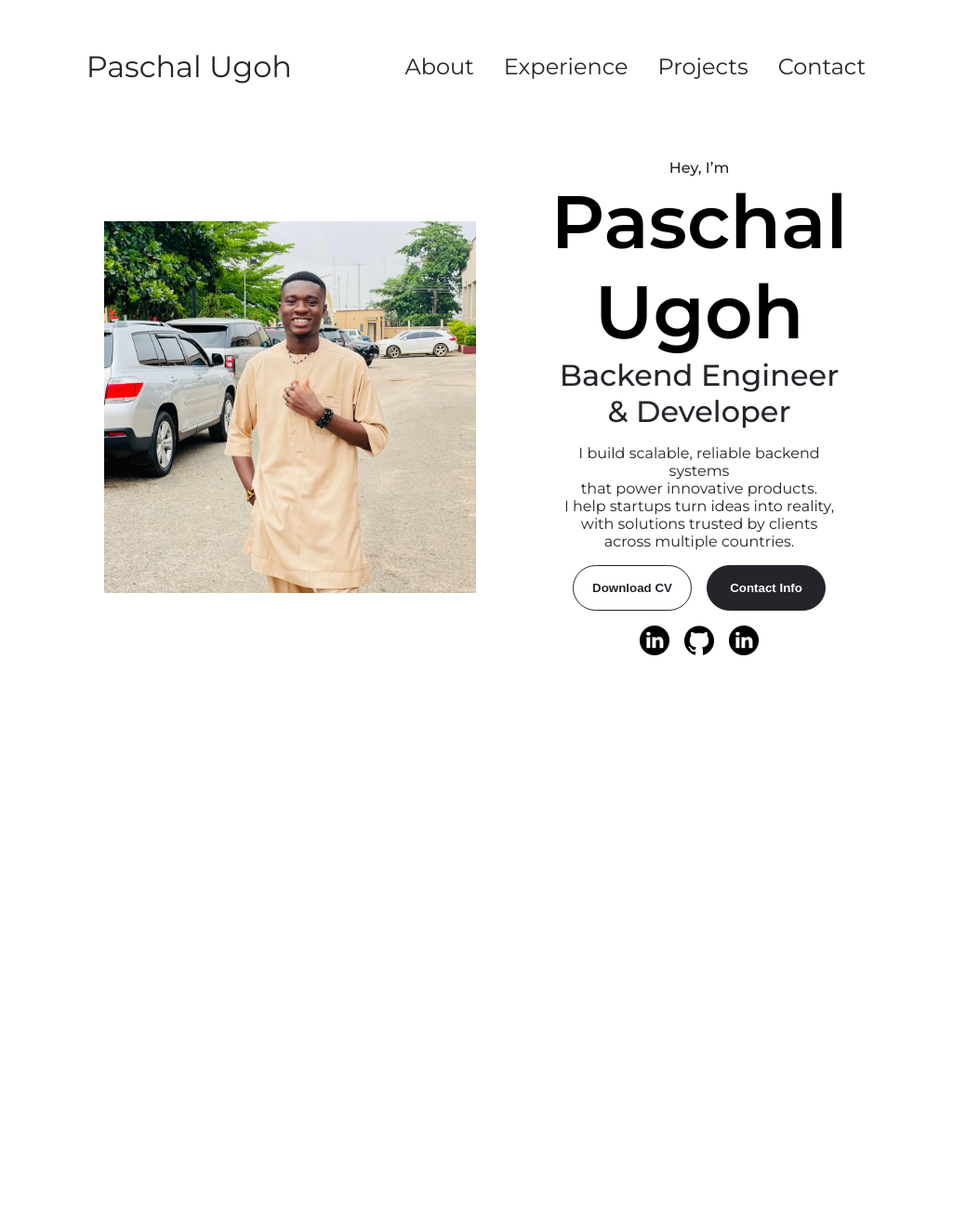
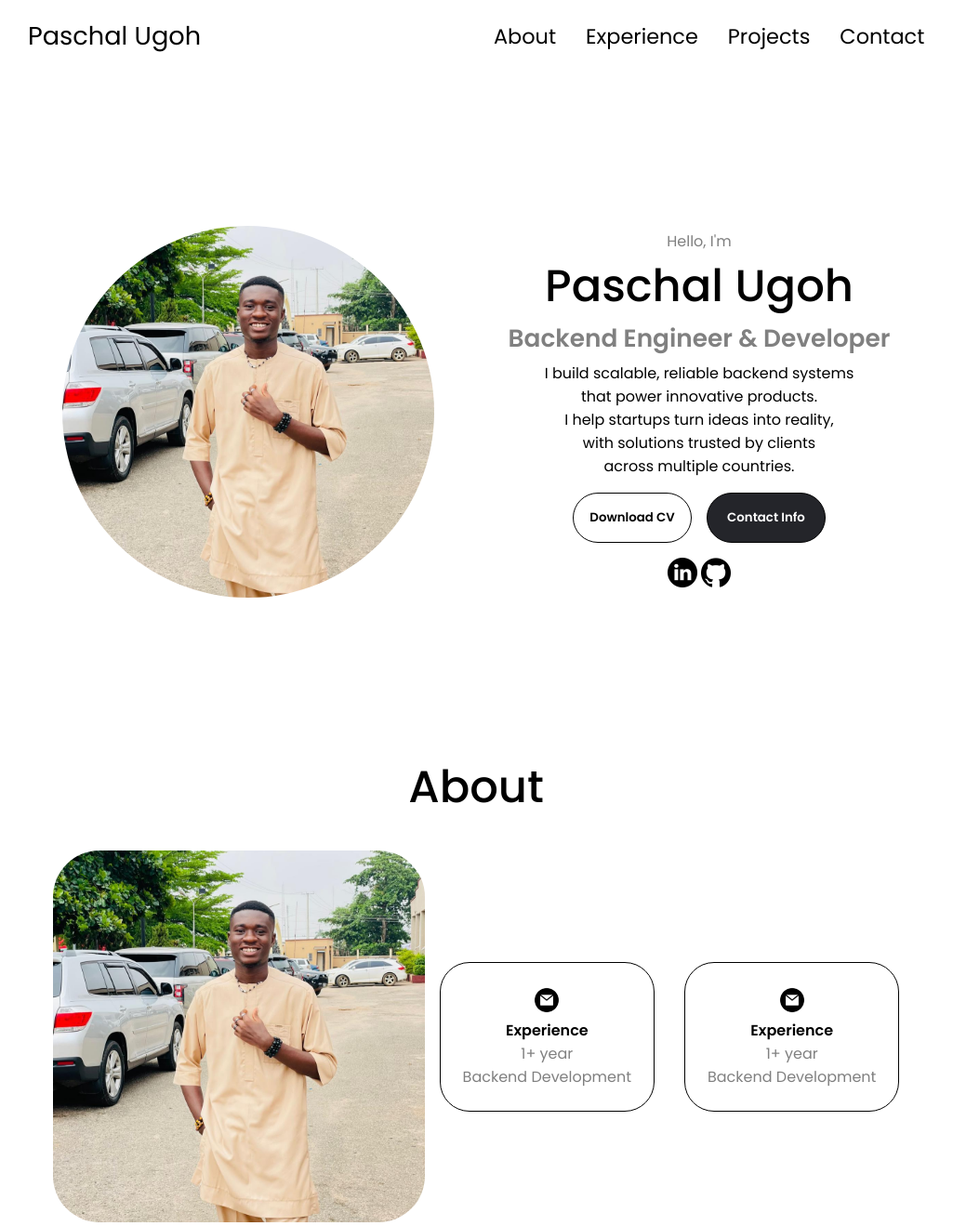
Before and after one commit to UgohP/paskytech, a website built with Vite: page frontend/index.html in a window 1280 px wide. Shown: the part 29-1348 px from the top of the page at 93% size, without its empty margins (128-1153 px from the left). Before the commit the page ends 800 px from the top, so only its background shows below. Built offline with nearby package versions, Linux system fonts and the light colour scheme.

Commit message:
done with th about section but will still edit it

```diff
--- /dev/null
+++ b/frontend/css/sections/about.css
@@ -0,0 +1,51 @@
+#about{
+    margin-top: 4vh;
+    position: relative;
+}
+
+.about-content{
+    margin-top: 2rem;
+    display: flex;
+    gap: 1rem;
+    justify-content: center;
+}
+
+.about-img{
+    display: flex;
+    width: 400px;
+    height: 400px;
+    margin: auto 0;
+}
+
+.about-img img{
+    border-radius: 50px;
+}
+
+.about-text-container{
+    display: flex;
+    gap: 2rem;
+    align-self: center;
+}
+
+.about-exp{
+    flex: 1;
+    border: var(--black) 1px solid;
+    padding: 1.5rem;
+    border-radius: 2rem;
+    /* width: 12rem; */
+    /* height: 9rem; */
+    text-align: center;
+    /* flex-wrap: wrap; */
+}
+
+.exp-txt1{
+    font-family: var(--poppins-sans);
+    color: var(--black);
+    font-weight: 600;
+}
+
+.exp-txt2{
+    font-family: var(--poppins-sans);
+    font-weight: 400;
+    color: var(--grey);
+}
--- a/frontend/css/sections/header.css
+++ b/frontend/css/sections/header.css
@@ -1,117 +1,109 @@
-/* DESKTOP NAV */
-
-nav,
-.nav-links {
+nav, .desktop-menu{
     display: flex;
 }
 
-nav {
+nav{
     justify-content: space-around;
+    height: 17vh;
     align-items: center;
-  height: 17vh;
 }
 
-.nav-links {
-  gap: 2rem;
-  list-style: none;
-  font-size: 1.5rem;
+.logo-container h1{
+    font-family: var(--poppins-sans);
+    font-weight: 400;
+    font-size: 1.7rem;
+    color: var(--black);
 }
 
-a {
-  color: var(--primary-color);
-  text-decoration: none;
-  text-decoration-color: white;
+.logo-container h1:hover{
+    cursor: default;
 }
 
-a:hover {
+.desktop-menu{
+    display: flex;
+    gap: 2rem;
+}
+
+
+.desktop-menu li a{
+    font-size: 1.4rem;
+    color: var(--black);
+    font-weight: 400;
+    font-family: var(--poppins-sans);
+}
+
+.desktop-menu li a:hover{
+    cursor: pointer;
     color: var(--secondary-color);
     font-weight: 500;
 }
 
-.logo {
-  font-size: 2rem;
-}
-
-.logo:hover {
-  cursor: default;
-}
-
-/* HAMBURGER MENU */
-
-#hamburger-nav {
+#mobile-nav{
     display: none;
 }
 
-.hamburger-menu {
+.mobile-menu{
     position: relative;
     display: inline-block;
 }
 
-.hamburger-icon {
+.mobile-icon {
     display: flex;
     flex-direction: column;
     justify-content: space-between;
+    width: 30px;
     height: 24px;
-  width: 30px;
     cursor: pointer;
 }
 
-.hamburger-icon span {
+.mobile-icon span{
     width: 100%;
     height: 2px;
-  background-color: var(--primary-color);
+    background-color: var(--black);
     transition: all 0.3 ease-in-out;
 }
 
-.menu-links {
+.mobile-links{
     position: absolute;
+    width: fit-content;
     top: 100%;
     right: 0;
     background-color: white;
-  width: fit-content;
     max-height: 0;
     overflow: hidden;
     transition: all 0.3 ease-in-out;
+
 }
 
-.menu-links a {
+.mobile-links a{
     display: block;
     padding: 10px;
+    font-family: var(--poppins-sans);
+    font-weight: 400;
+    font-size: 1.4rem;
+    color: var(--black);
     text-align: center;
-  font-size: 1.5rem;
-  color: var(--primary-color);
-  text-decoration: none;
     transition: all 0.3 ease-in-out;
 }
 
-.menu-links li {
-  list-style: none;
+.mobile-links a:hover{
+    cursor: pointer;
+    color: var(--secondary-color);
+    font-weight: 500;
 }
 
-.menu-links.open {
+.mobile-links.open{
     max-height: 300px;
 }
 
-.hamburger-icon.open span:first-child {
+.mobile-icon.open span:first-child{
     transform: rotate(45deg) translate(10px, 5px);
 }
 
-.hamburger-icon.open span:nth-child(2) {
+.mobile-icon.open span:nth-child(2){
     opacity: 0;
 }
 
-.hamburger-icon.open span:last-child {
+.mobile-icon.open span:last-child{
     transform: rotate(-45deg) translate(10px, -5px);
 }
-
-.hamburger-icon span:first-child {
-  transform: none;
-}
-
-.hamburger-icon span:first-child {
-  opacity: 1;
-}
-
-.hamburger-icon span:first-child {
-  transform: none;
-}
--- a/frontend/css/sections/hero.css
+++ b/frontend/css/sections/hero.css
@@ -1,96 +1,97 @@
 .hero{
     display: flex;
+    gap: 5rem;
     justify-content: center;
-    gap: 5rem;
-    height: 70vh;
+    align-items: center;
+    height: 80vh;
+    font-family: var(--poppins-sans);
 }
 
-.hero__pic-container{
+.hero-img{
     display: flex;
-    justify-content: center;
     height: 400px;
     width: 400px;
-    margin: auto 0;
+    margin: auto, 0;
 }
 
-.hero__text{
+.hero-img img{
+    border-radius: 100%;
+}
+
+.hero__content{
     align-self: center;
     text-align: center;
 }
 
-.hero__text p{
-    font-weight: 500;
+.hero__content-txt1{
+    font-weight: 400;
+    color: var(--grey);
 }
 
-.hero__text__p3{
-    text-align: center;
-    display: flex;
-    flex-direction: column;
+.title{
+    color: var(--black);
+    font-weight: 500;
+    font-size: 3rem;
 }
 
-.hero__text__p2{
-    text-align: center;
-    font-size: 2rem;
-    margin-bottom: 1rem;
-    color: var(--primary-color);
-    font-weight: 600;
+.hero__content-txt3{
+    font-weight: 800;
+    font-size: 1.65rem;
+    color: var(--grey);
+    margin-bottom: 0.3rem;
 }
 
-.hero__text__title{
-    text-align: center;
-    font-size: 5rem;
-    color: black;
-    font-weight: 600;
+.hero__content-txt4{
+    font-weight: 800;
+    color: var(--grey);
+    margin-bottom: 3rem;
 }
 
-#socials-container{
+.hero__content-txt4 p{
+    font-size: 1rem;
+    font-weight: 400;
+    color: var(--grey);
+    margin-bottom: 3rem;
+}
+
+.social-containers{
     display: flex;
     justify-content: center;
     margin-top: 1rem;
     gap: 1rem;
 }
 
-.socials-icon{
-    cursor: pointer;
-    height: 2rem;
-}
-
 .btn-container{
-    margin-top: 1rem;
     display: flex;
     justify-content: center;
     gap: 1rem;
+    margin-bottom: 1rem;
+    margin-top: 1rem;
 }
 
 .btn{
-    font-weight: 600;
-    transition: all 300ms ease;
     padding: 1rem;
     width: 8rem;
     border-radius: 2rem;
+    font-weight: 600;
+    font-family: var(--poppins-sans);
+    border: var(--black) 0.1rem solid;
+    transition: all 300ms ease;
 }
 
-.btn-color-1, .btn-color-2{
-    border: var(--primary-color) 0.1rem solid;
-}
-
-.btn-color-1:hover, .btn-color-2:hover{
+.btn:hover{
     cursor: pointer;
 }
 
-.btn-color-1, .btn-color-2:hover{
-    background: var(--primary-color);
-    color: #fff;
+.download-btn{
+    background: transparent;
 }
 
-.btn-color-1:hover{
-    background: black;
+.contact-btn, .download-btn:hover{
+    background: var(--primary-color);
+    color: white;
 }
 
-.btn-color-2{
-    background: none;
+.contact-btn:hover{
+    background: var(--black);
 }
-
-.btn-color-2:hover{
-    border: var(--primary-color) 0.1rem solid
-}
--- a/frontend/css/style.css
+++ b/frontend/css/style.css
@@ -1,15 +1,20 @@
 @import url('https://fonts.googleapis.com/css2?family=Montserrat:ital,wght@0,100..900;1,100..900&display=swap');
-
+@import url("https://fonts.googleapis.com/css2?family=Poppins:wght@300;400;500;600&display=swap");
 
 /* other css file imports */
 @import url('sections/header.css');
 @import url('sections/hero.css');
+@import url('sections/about.css');
+
 
 /* css variables */
 :root{
     --montserrat-sans: "Montserrat", sans-serif;
+    --poppins-sans: "Poppins", sans-serif;
     --primary-color: #24252A;
     --secondary-color: #092B9C;
+    --black: black;
+    --grey: grey;
 }
 
 *{
@@ -17,20 +22,16 @@
     padding: 0;
     list-style: none;
     text-decoration: none;
-    color: var(--primary-color);
 }
 
 body{
-    font-family: var(--montserrat-sans);
+    box-sizing: border-box;
 }
 
 html{
     scroll-behavior: smooth;
 }
 
-p{
-    color: var(--primary-color)
-}
 
 a .btn{
     transition: all 300ms ease;
@@ -38,19 +39,33 @@ a .btn{
 
 section{
     padding-top: 4vh;
+    box-sizing: border-box;
     height: 96vh;
-    margin: 0 10rem;
-    box-sizing: border-box;
-    min-height: fit-content;
+    margin: auto 0;
+}
+
+.title{
+    font-family: var(--poppins-sans);
+    color: var(--black);
+    font-weight: 500;
+    font-size: 3rem;
+    text-align: center;
+}
+
+/* ICONS */
+
+.icon {
+  cursor: pointer;
+  height: 2rem;
 }
 
 
-/* Media queries */
+/* Media Queries */
 @media screen and (max-width: 1200px) {
-  #desktop-nav {
-    display: none;
-  }
-  #hamburger-nav {
-    display: flex;
-  }
+    #desktop-nav{
+        display: none;
+    }
+    #mobile-nav{
+        display: flex;
+    }
 }
--- a/frontend/index.html
+++ b/frontend/index.html
@@ -8,11 +8,13 @@
     <link rel="stylesheet" href="css/style.css" />
   </head>
   <body>
-    <section class="background-header-and-hero">
+    <header>
       <nav id="desktop-nav">
-      <div class="logo">Paschal Ugoh</div>
+        <div class="logo-container">
+          <h1 data-aos="flip-up">Paschal Ugoh</h1>
+        </div>
         <div>
-        <ul class="nav-links">
+          <ul class="desktop-menu" data-aos="fade-down">
             <li><a href="#about">About</a></li>
             <li><a href="#experience">Experience</a></li>
             <li><a href="#projects">Projects</a></li>
@@ -20,15 +22,18 @@
           </ul>
         </div>
       </nav>
-    <nav id="hamburger-nav">
-      <div class="logo">Paschal Ugoh</div>
-      <div class="hamburger-menu">
-        <div class="hamburger-icon" onclick="toggleMenu()">
+
+      <nav id="mobile-nav">
+        <div class="logo-container">
+          <h1 data-aos="flip-up">Paschal Ugoh</h1>
+        </div>
+        <div class="mobile-menu">
+          <div class="mobile-icon" onclick="toggleMenu()">
             <span></span>
             <span></span>
             <span></span>
           </div>
-        <div class="menu-links">
+          <div class="mobile-links">
             <li><a href="#about" onclick="toggleMenu()">About</a></li>
             <li><a href="#experience" onclick="toggleMenu()">Experience</a></li>
             <li><a href="#projects" onclick="toggleMenu()">Projects</a></li>
@@ -36,40 +41,83 @@
           </div>
         </div>
       </nav>
+    </header>
 
     <section class="hero">
-      <div class="hero__pic-container">
-        <img src="./assets/handsome.jpg" alt="Paschal Ugoh">
+      <div class="hero-img">
+        <img
+          src="./assets/handsome.jpg"
+          alt="Paschal Ugoh"
+          data-aos="fade-right"
+        />
       </div>
-
-      <div class="hero__text">
-        <p class="hero__text__p1">Hey, I’m</p>
-        <h1 class="hero__text__title">Paschal Ugoh</h1>
-        <p class="hero__text__p2">Backend Engineer & Developer</p>
-        <p class="hero__text__p3">
-          <div>
-            I build scalable, reliable backend systems
+      <div class="hero__content" data-aos="fade-left">
+        <p class="hero__content-txt1">Hello, I'm</p>
+        <h1 class="title">Paschal Ugoh</h1>
+        <h3 class="hero__content-txt3">Backend Engineer & Developer</h3>
+        <div class="hero_content-txt4">
+          <p>I build scalable, reliable backend systems</p>
+          <p>that power innovative products.</p>
+          <p>I help startups turn ideas into reality,</p>
+          <p>with solutions trusted by clients</p>
+          <p>across multiple countries.</p>
         </div>
-          <div>
-            that power innovative products.
+        <div class="btn-container">
+          <button
+            class="btn download-btn"
+            onclick="window.open('./assets/handsome.jpg')"
+          >
+            Download CV
+          </button>
+          <button class="btn contact-btn" onclick="location.href='./#contact'">
+            Contact Info
+          </button>
         </div>
-          <div>I help startups turn ideas into reality,</div><div>with solutions
-              trusted by clients </div>
-              <div>across multiple countries.</div>
-          </p>
-
-        <div class="btn-container">
-          <button class="btn btn-color-2" onclick="window.open('./assets/handsome.jpg')">Download CV</button>
-          <button class="btn btn-color-1" onclick="location.href='./#contact'">Contact Info</button>
-        </div>
-
         <div id="socials-container">
-          <img src="./assets/linkedin.png" class="socials-icon" alt="linkedin"  onclick="location.href='https://linkedin.com/in/ugohpaschal'">
-          <img src="./assets/github.png" class="socials-icon" alt="github" onclick="location.href='https://github.com/UgohP'">
-          <img src="./assets/linkedin.png" class="socials-icon" alt="x" onclick="location.href='https://x.com/pasky_u'">
+          <img
+            src="./assets/linkedin.png"
+            alt="My LinkedIn profile"
+            class="icon"
+            onclick="location.href='https://linkedin.com/in/ugohpaschal'"
+          />
+          <img
+            src="./assets/github.png"
+            alt="My Github profile"
+            class="icon"
+            onclick="location.href='https://github.com/UgohP'"
+          />
         </div>
       </div>
     </section>
+
+    <section id="about">
+      <h1 class="title" data-aos="fade-up">About</h1>
+
+      <div class="about-content">
+        <div class="about-img">
+          <img src="./assets/handsome.jpg" alt="Paschal" data-aos="fade-up"/>
+        </div>
+        <div class="about-text-container" data-aos="fade-up">
+          <div class="about-exp">
+            <img src="./assets/email.png" class="icon" alt="email" />
+            <h4 class="exp-txt1">Experience</h4>
+            <p class="exp-txt2">1+ year</p>
+            <p class="exp-txt2">Backend Development</p>
+          </div>
+          <div class="about-exp">
+            <img src="./assets/email.png" class="icon" alt="email" />
+            <h4 class="exp-txt1">Experience</h4>
+            <p class="exp-txt2">1+ year</p>
+            <p class="exp-txt2">Backend Development</p>
+          </div>
+        </div>
+      </div>
+    </section>
+
+    <!-- <section class="about">
+      <p class="section__text__p1">Get to know more</p>
+      <p class="section__title"></p>
+    </section> -->
     <!-- <section class="hero">
         <div class="hero-image">
           <img src="./assets/pasky.jpg" alt="Paschal Ugoh" />
@@ -104,5 +152,6 @@
     </section> -->
 
     <script src="js/script.js"></script>
+    <script type="module" src="js/module.js"></script>
   </body>
 </html>
--- /dev/null
+++ b/frontend/js/module.js
@@ -0,0 +1,8 @@
+import AOS from "aos";
+import "aos/dist/aos.css";
+
+//init AOS animation
+AOS.init({
+  duration: 1000,
+  offset: 100,
+});
--- a/frontend/package.json
+++ b/frontend/package.json
@@ -10,5 +10,8 @@
   },
   "devDependencies": {
     "vite": "^7.1.0"
+  },
+  "dependencies": {
+    "aos": "^2.3.4"
   }
 }
```
Also changed, not shown: frontend/js/script.js (+5 -5 lines), 1 other file. Lines whose indentation alone changed are shown as unchanged.
